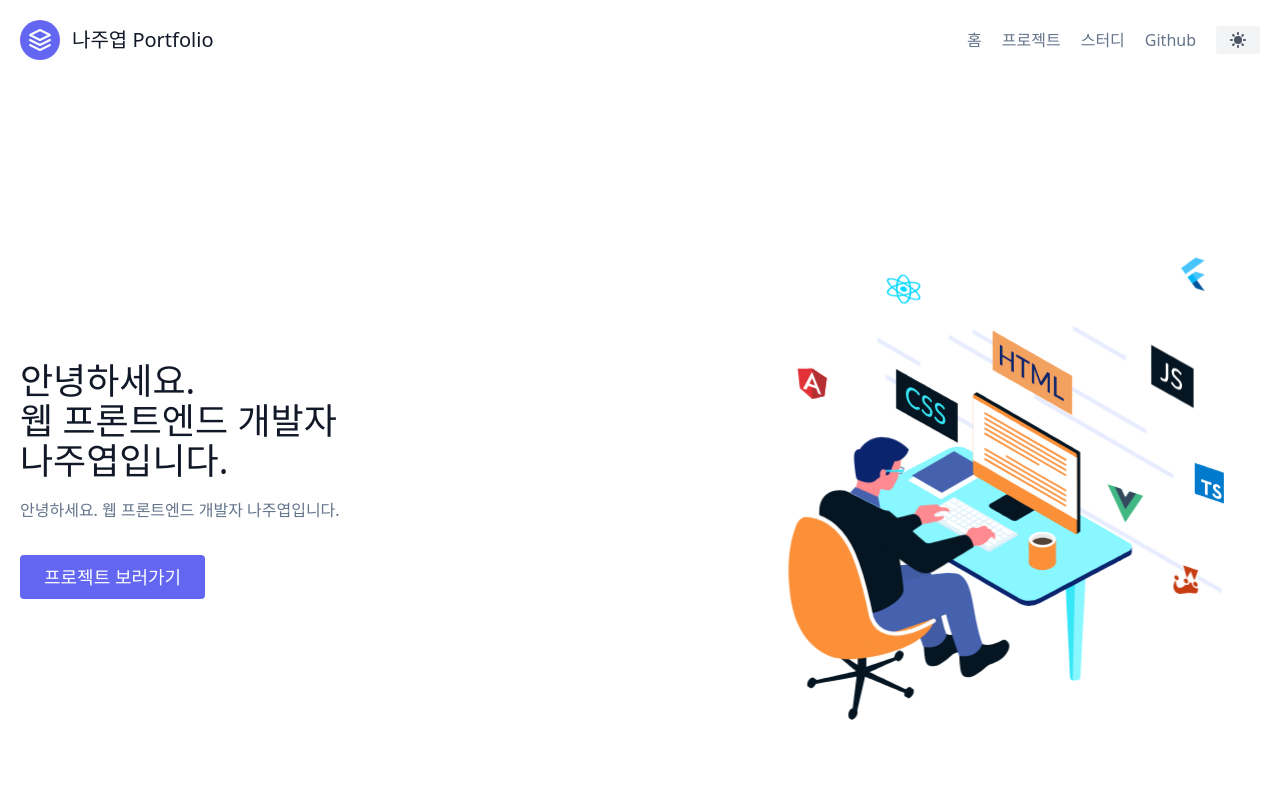
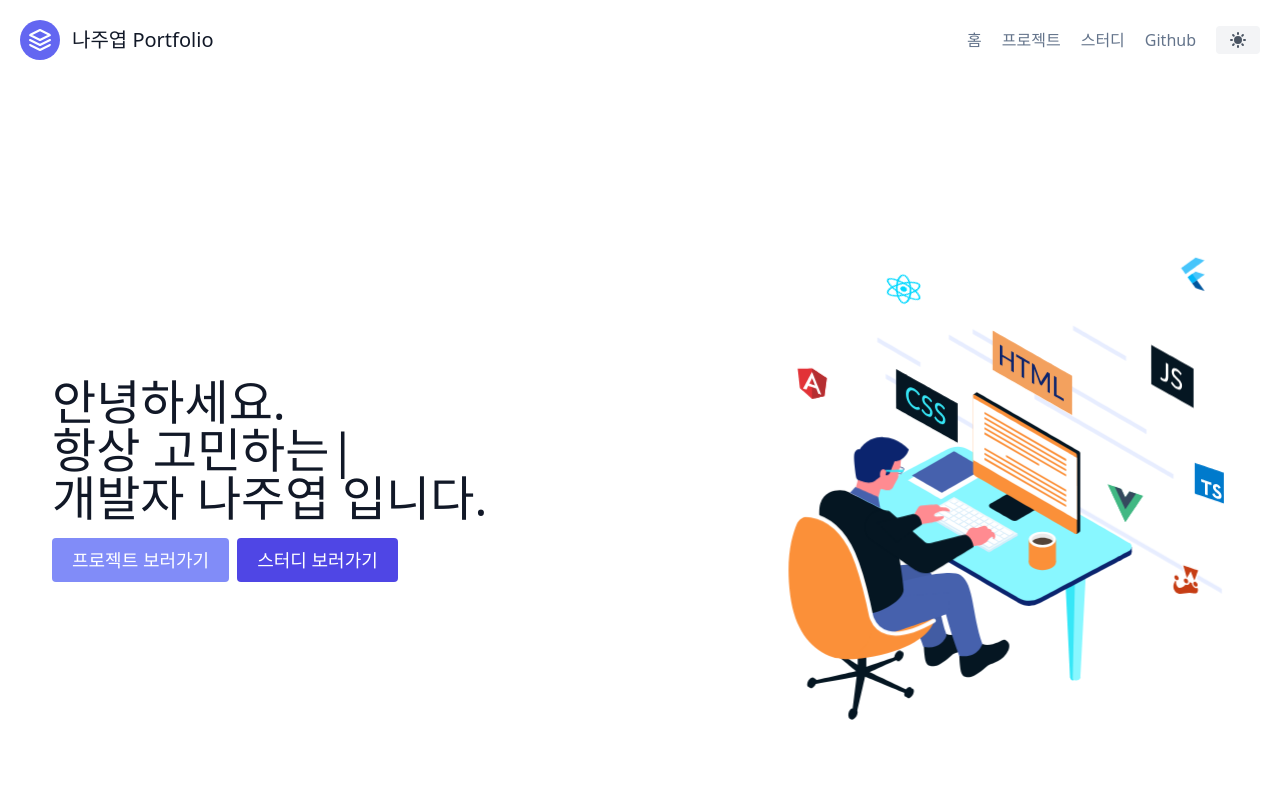
Before and after one commit to PMtHk/Na-Portfolio, a Next.js app: page / in a window 1280 px wide. Shown: the top 800 px of the page. Built offline with nearby package versions, Linux system fonts and the light colour scheme.

Commit message:
react-type-animation 추가 및 메인페이지 스터디 링크 추가, 스타일 수정

```diff
--- a/components/home/hero.js
+++ b/components/home/hero.js
@@ -1,27 +1,30 @@
-import Link from "next/link";
-import Animation from "./animation";
+import Link from 'next/link';
+import Animation from './animation';
+import TypeAni from '../typeAnimation';
 
 export default function Hero() {
   return (
     <>
-      <div className="lg:flex-grow md:w-1/2 lg:pr-24 md:pr-16 flex flex-col md:items-start md:text-left mb-16 md:mb-0 items-center text-center">
-        <h1 className="title-font sm:text-4xl text-3xl mb-4 font-medium text-gray-900">
+      <div className='lg:flex-grow md:w-1/2 lg:pl-8 md:pr-4 md:pl-4 flex flex-col md:items-start md:text-left mb-16 md:mb-0 items-center text-center'>
+        <h1 className='title-font text-4xl sm:text-4xl xl:text-5xl mb-4 font-medium text-gray-900'>
           안녕하세요. <br />
-          웹 프론트엔드 개발자 <br />
-          나주엽입니다.
+          <TypeAni className='title-font sm:text-4xl text-3xl mb-4 font-medium text-gray-900' /><br />
+          개발자 나주엽 입니다.
         </h1>
-        <p className="mb-8 leading-relaxed">
-          안녕하세요. 웹 프론트엔드 개발자 나주엽입니다.
-        </p>
-        <div className="flex justify-center">
-          <Link href="/projects">
-            <a className="inline-flex text-white bg-indigo-500 border-0 py-2 px-6 focus:outline-none dark:hover:bg-indigo-600 rounded text-lg dark:text-white">
+        <div className='flex-col s:flex-clg:flex lg:justify-center'>
+          <Link href='/projects'>
+            <a className='inline-flex text-white bg-indigo-400 border-0 py-2 px-5 focus:outline-none dark:hover:bg-indigo-600 rounded text-md lg:text-lg dark:text-white'>
               프로젝트 보러가기
+            </a>
+          </Link>
+          <Link href='/studies'>
+            <a className='inline-flex text-white ml-2 bg-indigo-600 border-0 py-2 px-5 focus:outline-none dark:hover:bg-indigo-600 rounded text-md lg:text-lg dark:text-white '>
+              스터디 보러가기
             </a>
           </Link>
         </div>
       </div>
-      <div className="lg:max-w-lg lg:w-full md:w-1/2 w-5/6">
+      <div className='lg:max-w-lg lg:w-full md:w-1/2 w-5/6'>
         <Animation />
       </div>
     </>
--- /dev/null
+++ b/components/typeAnimation.js
@@ -0,0 +1,25 @@
+import { TypeAnimation } from 'react-type-animation';
+
+const TypeAni = () => {
+  return (
+    <TypeAnimation
+      // Same String at the start will only be typed once, initially
+      sequence={[
+        '꾸준히 발전해나가는',
+        2000,
+        '항상 고민하는',
+        2000,
+        '호기심이 많은',
+        2000,
+        '더 나은 미래를 꿈꾸는',
+        2000,
+      ]}
+      speed={30} // Custom Speed from 1-99 - Default Speed: 40
+      style={{ fontSize: '' }}
+      wrapper='span' // Animation will be rendered as a <span>
+      repeat={Infinity} // Repeat this Animation Sequence infinitely
+    />
+  );
+};
+
+export default TypeAni;
--- a/package.json
+++ b/package.json
@@ -14,7 +14,8 @@
     "next-themes": "^0.2.0",
     "react": "18.2.0",
     "react-dom": "18.2.0",
-    "react-lottie-player": "^1.4.3"
+    "react-lottie-player": "^1.4.3",
+    "react-type-animation": "^2.1.1"
   },
   "devDependencies": {
     "autoprefixer": "^10.4.7",
```
Also changed, not shown: 1 other file (tests, documents, lock files or other folders).
